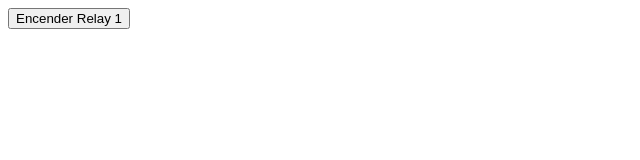
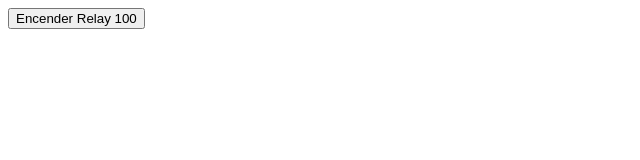
Before and after one commit to laterps/DommitHub, a plain HTML site: page index.html in a window 1280 px wide. Shown: the full height of the page, 0-640 px from the left. Drawn offline with Linux system fonts and the light colour scheme.

Commit message:
Update index.html

```diff
--- a/index.html
+++ b/index.html
@@ -4,7 +4,7 @@
   <title>Control de Caja</title>
 </head>
 <body>
- <button id="relay1-toggle">Encender Relay 1</button>
+ <button id="relay1-toggle">Encender Relay 100</button>
 
 <script>
 document.addEventListener('DOMContentLoaded', () => {
```
